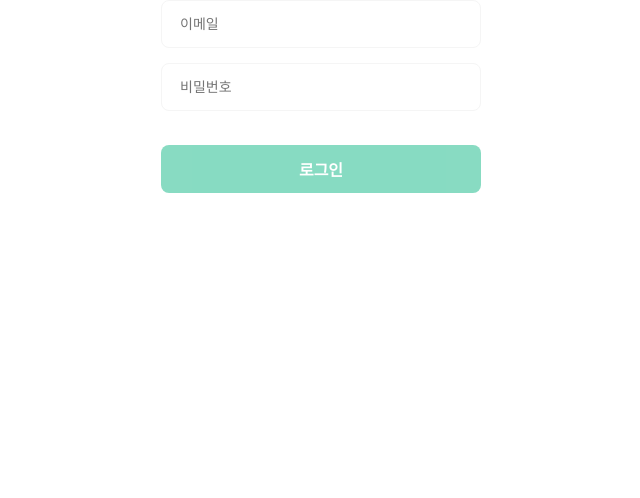
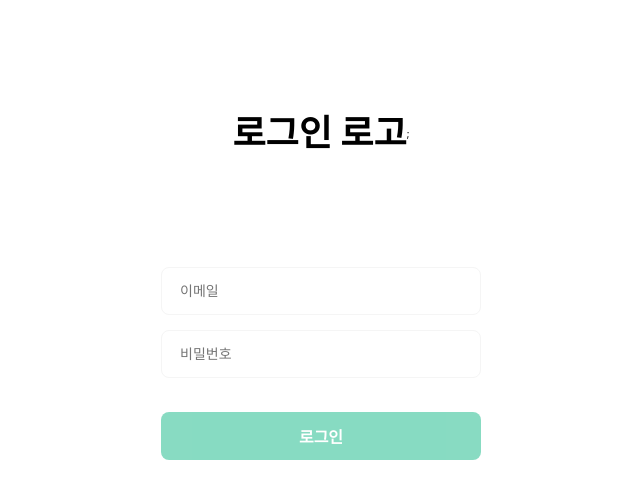
Before and after one commit to MyTumblerDiary/MTD-front, a Next.js app: page /login in a window 1280 px wide. Shown: the top 498 px of the page, without its empty margins (63-703 px from the left). Built offline with nearby package versions, Linux system fonts and the light colour scheme.

Commit message:
refactor: 로그인 페이지 구조 변경

```diff
--- /dev/null
+++ b/src/components/Login/Login.style.ts
@@ -0,0 +1,7 @@
+import styled from 'styled-components';
+
+export const LoginContainer = styled.div`
+  display: flex;
+  flex-direction: column;
+  height: 100vh;
+`;
--- /dev/null
+++ b/src/components/Login/Login.tsx
@@ -0,0 +1,15 @@
+import LoginLogo from './LoginLogo/LoginLogo';
+import LoginForm from './LoginForm/LoginForm';
+
+import * as Style from './Login.style';
+
+const LoginComponent = () => {
+  return (
+    <Style.LoginContainer>
+      <LoginLogo />
+      <LoginForm />
+    </Style.LoginContainer>
+  );
+};
+
+export default LoginComponent;
--- a/src/components/Login/LoginForm/LoginForm.style.ts
+++ b/src/components/Login/LoginForm/LoginForm.style.ts
@@ -2,6 +2,7 @@ import styled from 'styled-components';
 
 export const LoginForm = styled.form`
   display: flex;
+  flex: 2;
   flex-direction: column;
   align-items: center;
   gap: 34px;
--- a/src/pages/login.tsx
+++ b/src/pages/login.tsx
@@ -1,12 +1,12 @@
 import PageHead from '@/components/Head/Head';
 import Layout from '../components/Layout/Layout';
-import LoginForm from '@/components/Login/LoginForm/LoginForm';
+import LoginComponent from '@/components/Login/Login';
 
 export default function Login() {
   return (
     <div>
       <PageHead title='로그인' />
-      <LoginForm />
+      <LoginComponent />
     </div>
   );
 }
```
